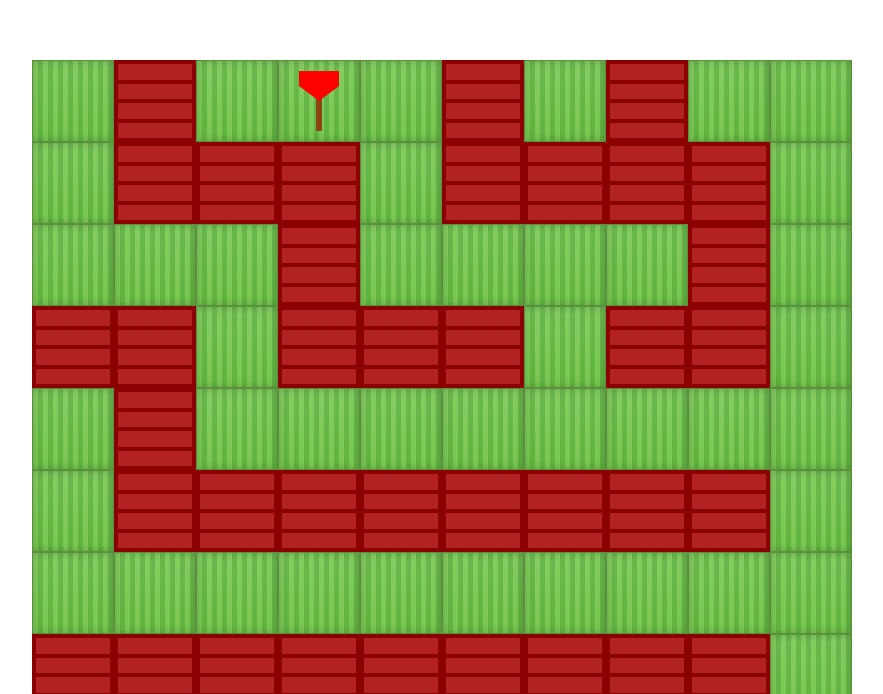
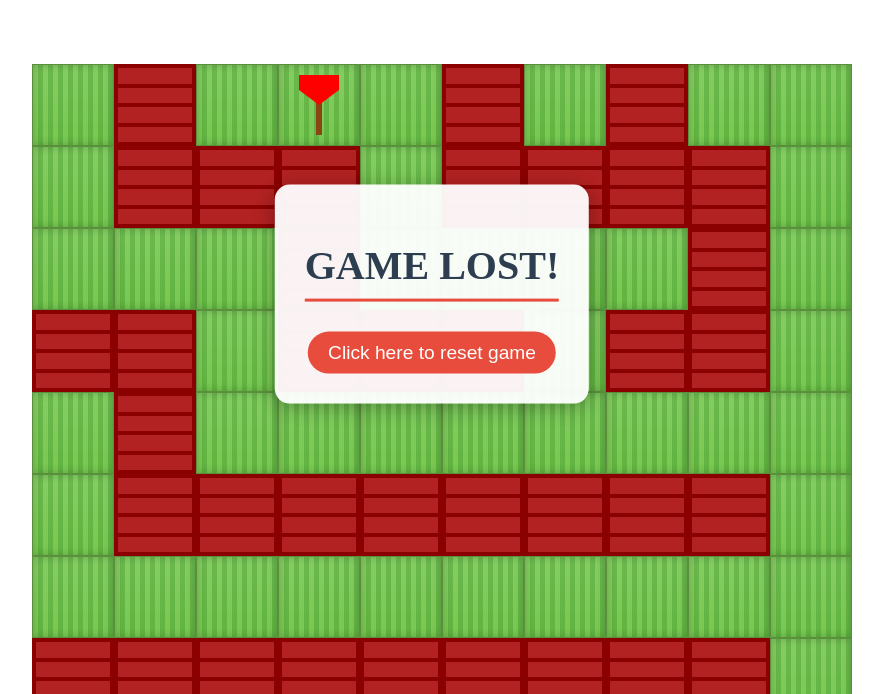
Before and after one commit to mitchellbreust/maze-game, a React (Vite) app: page / in a window 1280 px wide. Shown: the part 106-800 px from the top of the page, without its empty margins (208-1091 px from the left). Built offline with nearby package versions, Linux system fonts and the light colour scheme.

Commit message:
fixed issues: now game is lost and screen does not move with down key

```diff
--- a/src/components/Maze.jsx
+++ b/src/components/Maze.jsx
@@ -26,10 +26,6 @@ const PathPiece = styled.div`
   background-size: 10px 100%, 100% 100%;
   box-shadow: inset 0 0 10px rgba(0, 0, 0, 0.2);
   border: 1px solid #5a8f3d;
-`;
-
-const StartingPiece = styled.div`
-  background-color: blue;
 `;
 
 const EndPiece = styled.div`
@@ -143,6 +139,59 @@ const GameWon = styled.div`
   }
 `;
 
+const GameLost = styled.div`
+  position: fixed;
+  top: 50%;
+  left: 50%;
+  transform: translate(-50%, -50%);
+  z-index: 500;
+  background-color: rgba(255, 255, 255, 0.95);
+  padding: 30px;
+  border-radius: 15px;
+  box-shadow: 0 4px 20px rgba(0, 0, 0, 0.3);
+  text-align: center;
+  animation: fadeIn 0.5s ease-in-out;
+
+  @keyframes fadeIn {
+    0% {
+      opacity: 0;
+      transform: translate(-50%, -60%);
+    }
+    100% {
+      opacity: 1;
+      transform: translate(-50%, -50%);
+    }
+  }
+
+  & > h1 {
+    font-size: 2.5rem;
+    color: #2c3e50;
+    margin-bottom: 30px;
+    border-bottom: 3px solid #e74c3c;
+    padding-bottom: 10px;
+  }
+
+  & > button {
+    background-color: #e74c3c;
+    color: white;
+    border: none;
+    border-radius: 25px;
+    padding: 10px 20px;
+    font-size: 1.2rem;
+    cursor: pointer;
+    transition: background-color 0.3s ease, transform 0.2s ease;
+
+    &:hover {
+      background-color: #c0392b;
+      transform: scale(1.05);
+    }
+
+    &:active {
+      transform: scale(0.95);
+    }
+  }
+`;
+
 const Maze = () => {
   const [gameMaze, setGameMaze] = useState(generateMaze());
   const [playerPos, setPlayerPos] = useState(generatePlayerPos(gameMaze));
@@ -153,7 +202,11 @@ const Maze = () => {
   // Move the maze down every 0.1 seconds
   useEffect(() => {
     const interval = setInterval(() => {
-      setMazeOffset((prevOffset) => prevOffset + 2); // Move the maze down by 2px
+      if (gameOver || displayGameWon) return;
+      if (window.innerHeight < document.getElementById("character").getBoundingClientRect().top) {
+        setGameOver(true)
+      }
+      setMazeOffset((prevOffset) => prevOffset + 3); // Move the maze down by 2px
     }, 100); // 0.1 seconds
 
     return () => clearInterval(interval); // Cleanup interval on unmount
@@ -167,7 +220,11 @@ const Maze = () => {
   }, [playerPos]);
 
   const handleKeyDown = (press) => {
-    if (gameOver) return; // Disable movement if the game is over
+    if (["ArrowUp", "ArrowDown", "ArrowLeft", "ArrowRight"].includes(press.key)) {
+          press.preventDefault();
+    }
+
+    if (gameOver || displayGameWon) return; // Disable movement if the game is over
 
     const newPos = { ...playerPos };
 
@@ -210,7 +267,7 @@ const Maze = () => {
   useEffect(() => {
     document.addEventListener("keydown", handleKeyDown);
     return () => document.removeEventListener("keydown", handleKeyDown);
-  }, [playerPos, gameOver]);
+  }, [playerPos]);
 
   return (
     <>
@@ -232,9 +289,10 @@ const Maze = () => {
             return <EndPiece key={idx}></EndPiece>;
           }
         })}
-        <Character style={{ top: `${playerPos.top}px`, left: `${playerPos.left}px` }} />
-        {displayGameWon && (
-          <GameWon>
+        <Character style={{ top: `${playerPos.top}px`, left: `${playerPos.left}px` }}  id="character"/>
+      </MazeCont>
+      {
+          displayGameWon ? <GameWon>
           <h1>GAME WON!</h1>
           <button
             onClick={() => {
@@ -247,25 +305,25 @@ const Maze = () => {
           >
             Click here to reset game
           </button>
-          </GameWon>
-        )}
-        {gameOver && (
-          <GameWon>
-            <h1>GAME OVER!</h1>
+        </GameWon> : null
+        }
+
+        {
+          gameOver ? <GameLost>
+          <h1>GAME LOST!</h1>
           <button
             onClick={() => {
               setGameMaze(generateMaze());
               setPlayerPos(generatePlayerPos(gameMaze));
-                setGameWon(false);
               setMazeOffset(0); // Reset maze offset
               setGameOver(false); // Reset game over state
+              setGameWon(false)
             }}
           >
             Click here to reset game
           </button>
-          </GameWon>
-        )}
-      </MazeCont>
+        </GameLost> : null
+        }
     </>
   );
 };
```
Lines whose indentation alone changed are shown as unchanged.
